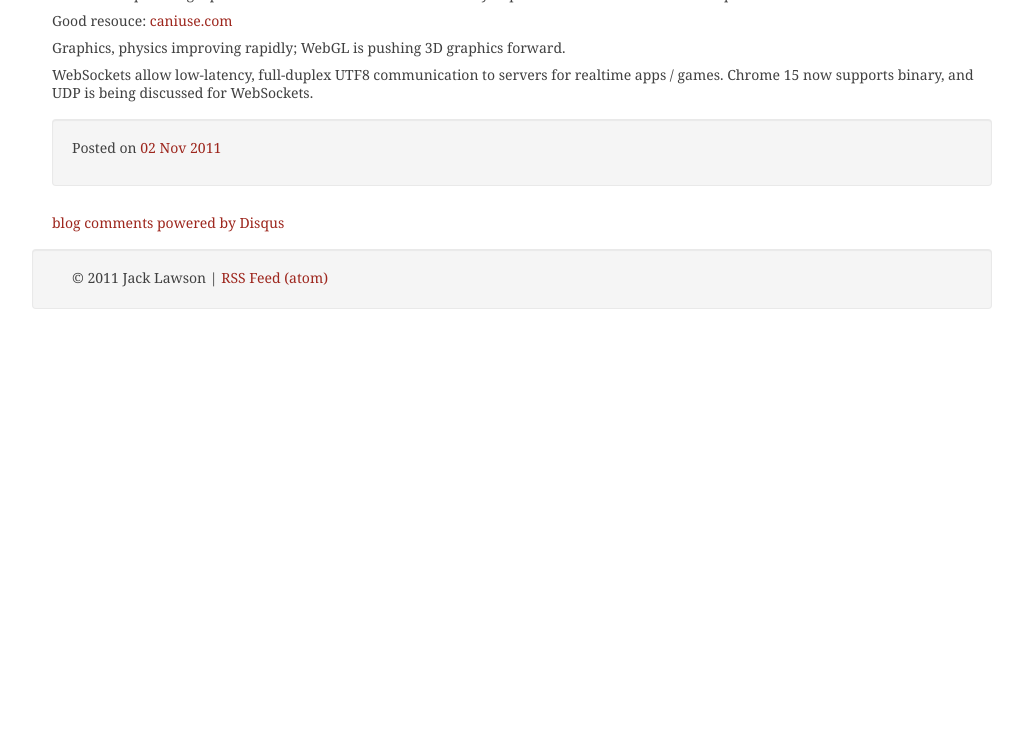
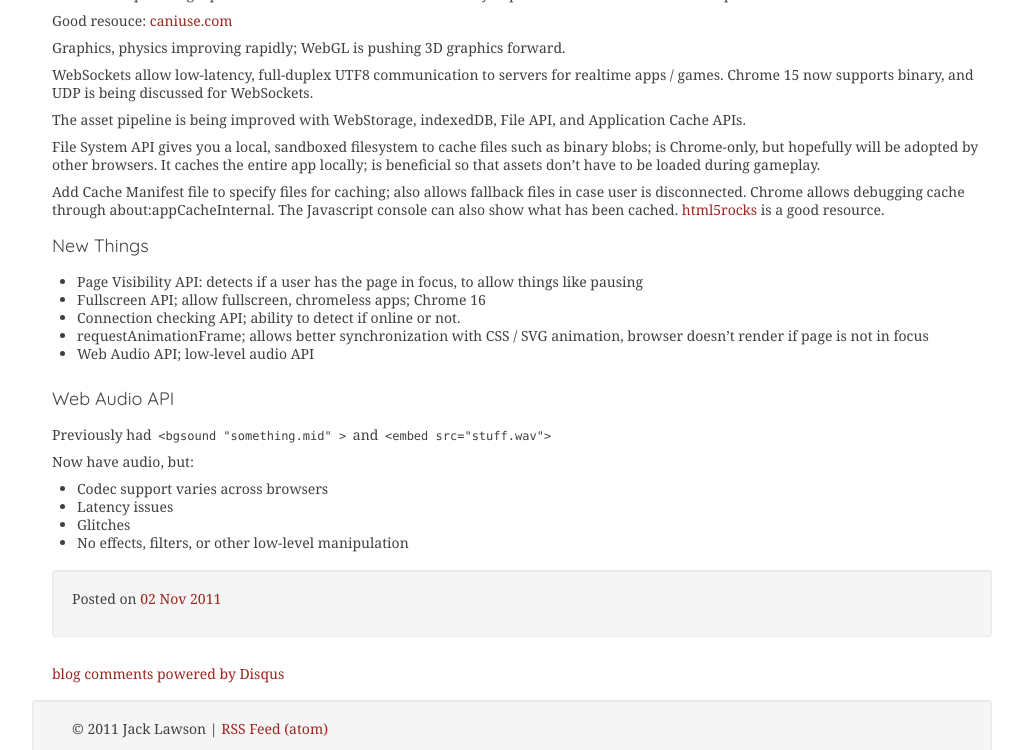
Before and after one commit to ajacksified/ajacksified.github.com, a Jekyll site: the page built from _posts/2011-11-02-new-game-conf-liveblog-2.markdown, in a window 1280 px wide and 900 px high, scrolled down 13791 px, cut to the strip 150-900 px from the top of the window. Shown: the whole strip, without its empty margins (118-1141 px from the left). Built offline with Jekyll 4.4.1, drawn with Linux system fonts in a browser that asks for light colours; nearby versions of some CDN libraries; some web fonts are replaced; Markdown is read by kramdown in place of the engine named in the settings; comment, search, counter and statistics services are not loaded; before the commit the page ends 14270 px from its top, so only the background shows below that.

Commit message:
Day 2 - Rachel Blum

```diff
--- a/_posts/2011-11-02-new-game-conf-liveblog-2.markdown
+++ b/_posts/2011-11-02-new-game-conf-liveblog-2.markdown
@@ -769,3 +769,38 @@ Graphics, physics improving rapidly; WebGL is pushing 3D graphics forward.
 WebSockets allow low-latency, full-duplex UTF8 communication to servers for
 realtime apps / games. Chrome 15 now supports binary, and UDP is being
 discussed for WebSockets.
+
+The asset pipeline is being improved with WebStorage, indexedDB, File API, and
+Application Cache APIs.
+
+File System API gives you a local, sandboxed filesystem to cache files such as
+binary blobs; is Chrome-only, but hopefully will be adopted by other browsers.
+It caches the entire app locally; is beneficial so that assets don't have to be
+loaded during gameplay.
+
+Add Cache Manifest file to specify files for caching; also allows fallback
+files in case user is disconnected. Chrome allows debugging cache through
+about:appCacheInternal. The Javascript console can also show what has been
+cached. [html5rocks](http://www.html5rocks.com/en/tutorials/appcache/beginner/)
+is a good resource.
+
+### New Things
+
+* Page Visibility API: detects if a user has the page in focus, to allow things
+  like pausing
+* Fullscreen API; allow fullscreen, chromeless apps; Chrome 16
+* Connection checking API; ability to detect if online or not.
+* requestAnimationFrame; allows better synchronization with CSS / SVG
+  animation, browser doesn't render if page is not in focus
+* Web Audio API; low-level audio API
+
+### Web Audio API
+
+Previously had `<bgsound "something.mid" >` and `<embed src="stuff.wav">`
+
+Now have audio, but:
+
+* Codec support varies across browsers
+* Latency issues
+* Glitches
+* No effects, filters, or other low-level manipulation
```
